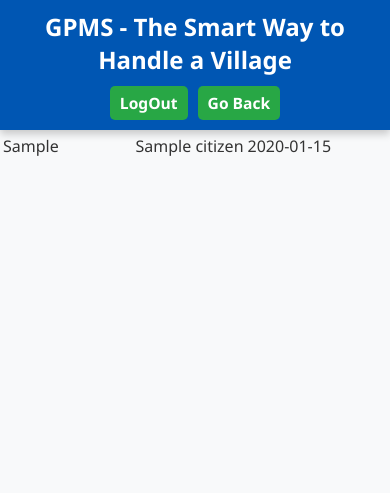
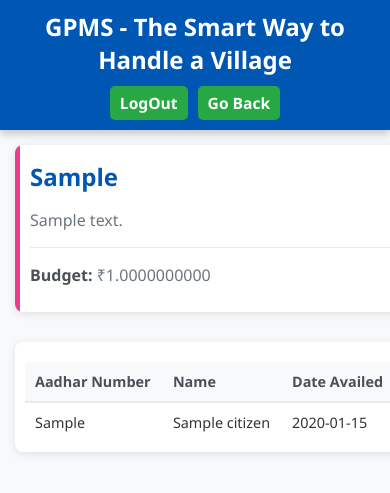
Before and after one commit to omkaranu04/DBMS-Assgn4-mini-project, a Flask app: page /scheme_beneficiaries/1 in a window 390 px wide. Shown: the top 493 px of the page. Run offline with Flask 3, Linux system fonts and the light colour scheme; the visitor is signed in with stand-in values (Sample User, id 1); tables that the repository leaves empty hold one stand-in row (values such as "Sample post").

```diff
--- a/app/routes.py
+++ b/app/routes.py
@@ -2417,6 +2417,8 @@ def scheme_beneficiaries(scheme_id):
         scheme=scheme,
         beneficiaries=beneficiaries_list
     )
+
+
 @main_bp.route('/manage_households', methods=['GET', 'POST'])
 def manage_households():
     if request.method == 'POST':
@@ -2451,7 +2453,18 @@ def manage_households():
                 db.session.rollback()
                 return jsonify({'status': 'error', 'message': f"Error adding household: {str(e)}", 'category': 'danger'})
 
-    households = Household.query.all()
+    # Query to get households and their resident count
+    sql_query = """
+        SELECT h.house_no, h.address, COUNT(c.aadhar_no) as residents_count
+        FROM household h
+        LEFT JOIN citizens c ON h.house_no = c.house_no
+        GROUP BY h.house_no, h.address
+        ORDER BY h.house_no;
+    """
+
+    result = db.session.execute(text(sql_query))
+    households = result.fetchall()
+
     return render_template('manage_households.html', households=households)
 
 @main_bp.route('/delete_household/<int:house_no>', methods=['POST'])
--- a/app/static/css/scheme_beneficiaries.css
+++ b/app/static/css/scheme_beneficiaries.css
@@ -1,3 +1,15 @@
+/* General Styles */
+body {
+  font-family: 'Segoe UI', Tahoma, Geneva, Verdana, sans-serif;
+  background-color: #f8f9fa;
+  margin: 0;
+  padding: 0;
+  min-height: 100vh;
+  display: flex;
+  flex-direction: column;
+  color: #333;
+}
+
 /* Header Styling */
 header {
   width: 100%;
@@ -28,8 +40,7 @@ header {
   gap: 10px;
 }
 
-  /* Button Styling */
-  .btn {
+.header-buttons .btn {
   background-color: #28a745;
   color: white;
   text-decoration: none;
@@ -41,128 +52,171 @@ header {
   transition: background-color 0.3s ease;
 }
 
-  .btn:hover {
+.header-buttons .btn:hover {
   background-color: #218838;
 }
 
-  /* Global Styles */
-  body {
-    font-family: 'Segoe UI', Tahoma, Geneva, Verdana, sans-serif;
-    background-color: #f8f9fa;
-    margin: 0;
-    padding: 0;
-    text-align: center;
-    color: #333;
+/* Main Container */
+.container {
+  margin-top: 100px;
+  /* Space for fixed header */
+  padding: 20px;
+  max-width: 1000px;
+  width: 100%;
+  margin-left: auto;
+  margin-right: auto;
 }
 
-  .container {
-    max-width: 1200px;
-    margin: 80px auto 40px;
-    padding: 20px;
-    background-color: #ffffff;
+/* Scheme Header Section */
+.scheme-header {
+  background-color: white;
   border-radius: 8px;
-    box-shadow: 0 4px 8px rgba(0, 0, 0, 0.1);
+  box-shadow: 0 2px 10px rgba(0, 0, 0, 0.1);
+  padding: 25px;
+  margin-bottom: 30px;
+  position: relative;
+  overflow: hidden;
 }
 
-  .scheme-header {
-    margin-bottom: 30px;
+.scheme-header::before {
+  content: '';
+  position: absolute;
+  top: 0;
+  left: 0;
+  width: 5px;
+  height: 100%;
+  background-color: #e83e8c;
 }
 
-  .scheme-header h1 {
+.scheme-header h2 {
   color: #0056b3;
-    font-size: 2.5em;
-    margin: 0;
+  margin: 0 0 15px 0;
+  font-size: 1.8em;
 }
 
 .scheme-header p {
-    font-size: 1.2em;
-    margin: 10px 0;
+  color: #6c757d;
+  margin: 0 0 10px 0;
+  line-height: 1.5;
+  font-size: 1.1em;
 }
 
-  /* Table Styling */
+.scheme-header p:last-child {
+  margin-top: 15px;
+  padding-top: 15px;
+  border-top: 1px solid #e9ecef;
+}
+
+.scheme-header p strong {
+  color: #495057;
+}
+
+/* Table Container */
+.table-container {
+  background-color: white;
+  border-radius: 8px;
+  box-shadow: 0 2px 10px rgba(0, 0, 0, 0.1);
+  padding: 20px;
+  overflow: hidden;
+}
+
+/* Beneficiaries Table */
 .beneficiaries-table {
-    width: 80%;
-    margin: 20px auto;
-    border-collapse: separate;
-    border-spacing: 0;
-    box-shadow: 0 2px 6px rgba(0, 0, 0, 0.1);
-    transition: all 0.3s ease;
+  width: 100%;
+  border-collapse: collapse;
+  margin-top: 10px;
+}
+
+.beneficiaries-table th {
+  background-color: #f8f9fa;
+  color: #495057;
+  font-weight: 600;
+  text-align: left;
+  padding: 15px;
+  border-bottom: 2px solid #e9ecef;
+}
+
+.beneficiaries-table td {
+  padding: 15px;
+  border-bottom: 1px solid #e9ecef;
+}
+
+.beneficiaries-table tr:last-child td {
+  border-bottom: none;
+}
+
+.beneficiaries-table tr:hover {
+  background-color: #f8f9fa;
+}
+
+/* No Data Message */
+.no-data {
+  text-align: center;
+  padding: 30px;
+  color: #6c757d;
+  font-style: italic;
+  background-color: #f8f9fa;
+  border-radius: 5px;
+  margin: 20px 0;
+}
+
+/* Responsive Adjustments */
+@media (max-width: 768px) {
+  header h1 {
+    font-size: 1em;
+    max-width: 50%;
+  }
+
+  .header-buttons .btn {
+    padding: 6px 10px;
+    font-size: 0.65em;
+  }
+
+  .scheme-header h2 {
+    font-size: 1.5em;
+  }
+
+  .scheme-header p {
+    font-size: 1em;
   }
 
   .beneficiaries-table th,
   .beneficiaries-table td {
-    padding: 15px;
-    border: 1px solid #dee2e6;
+    padding: 10px;
+  }
+}
+
+@media (max-width: 480px) {
+  header {
+    flex-direction: column;
+    padding: 10px;
+  }
+
+  header h1 {
+    margin-bottom: 10px;
+    max-width: 100%;
     text-align: center;
   }
 
-  .beneficiaries-table thead tr {
-    background: linear-gradient(45deg, #0056b3, #007bff);
-    color: #ffffff;
-    font-weight: bold;
+  .header-buttons {
+    width: 100%;
+    justify-content: center;
   }
 
-  .beneficiaries-table tbody tr:nth-child(even) {
-    background-color: #f2f2f2;
+  .container {
+    margin-top: 130px;
+    padding: 15px;
   }
 
-  .beneficiaries-table tbody tr:nth-child(odd) {
-    background-color: #ffffff;
+  .scheme-header {
+    padding: 15px;
   }
 
-  /* Vertical Zebra Stripes for added beauty */
-  .beneficiaries-table td:nth-child(even) {
-    background-color: rgba(0, 123, 255, 0.05);
+  .table-container {
+    padding: 10px;
   }
 
-  /* Hover Effect */
-  .beneficiaries-table tbody tr:hover {
-    background-color: #e83e8c;
-    color: #ffffff;
-    transform: scale(1.02);
-  }
-
-  /* Rounded Corners for Table Header and Footer */
-  .beneficiaries-table th:first-child {
-    border-top-left-radius: 8px;
-  }
-
-  .beneficiaries-table th:last-child {
-    border-top-right-radius: 8px;
-  }
-
-  .beneficiaries-table tr:last-child td:first-child {
-    border-bottom-left-radius: 8px;
-  }
-
-  .beneficiaries-table tr:last-child td:last-child {
-    border-bottom-right-radius: 8px;
-  }
-
-  /* Back Button Styling */
-  .btn-back {
-    display: inline-block;
-    background-color: #e83e8c;
-    color: #ffffff;
-    padding: 10px 20px;
-    margin: 20px auto;
-    text-align: center;
-    text-decoration: none;
-    border-radius: 5px;
-    transition: background-color 0.3s ease;
-  }
-
-  .btn-back:hover {
-    background-color: #d6317b;
-  }
-
-  @media (max-width: 768px) {
-    .beneficiaries-table,
-    .beneficiaries-table th,
-    .beneficiaries-table td {
+  .beneficiaries-table {
     font-size: 0.9em;
   }
-    .container {
-      margin: 60px 10px;
 }
-  }
--- a/app/templates/scheme_beneficiaries.html
+++ b/app/templates/scheme_beneficiaries.html
@@ -1,18 +1,14 @@
 <!DOCTYPE html>
 <html lang="en">
+
 <head>
   <meta charset="UTF-8" />
   <meta name="viewport" content="width=device-width, initial-scale=1.0" />
   <title>Scheme Beneficiaries - GPMS</title>
-    <link
-      rel="stylesheet"
-      href="{{ url_for('static', filename='css/welfare_schemes.css') }}"
-    />
-    <link
-      rel="stylesheet"
-      href="https://cdnjs.cloudflare.com/ajax/libs/font-awesome/6.0.0/css/all.min.css"
-    />
+  <link rel="stylesheet" href="{{ url_for('static', filename='css/scheme_beneficiaries.css') }}" />
+  <link rel="stylesheet" href="https://cdnjs.cloudflare.com/ajax/libs/font-awesome/6.0.0/css/all.min.css" />
 </head>
+
 <body>
   <header>
     <h1>GPMS - The Smart Way to Handle a Village</h1>
@@ -54,4 +50,5 @@
     </div>
   </div>
 </body>
+
 </html>
```
Also changed, not shown: app/static/css/manage_households.css (+6 -3 lines), app/templates/manage_households.html (+5 -2 lines). Lines whose indentation alone changed are shown as unchanged.
